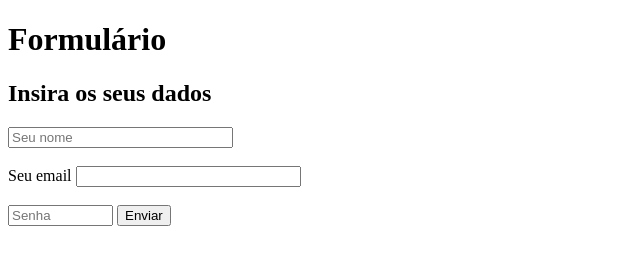
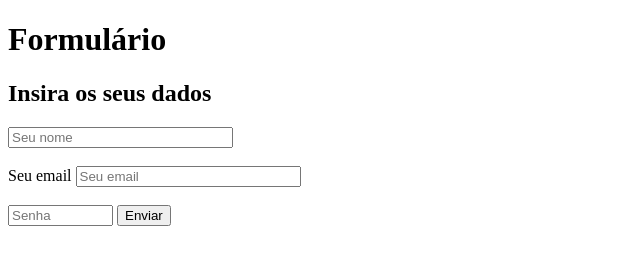
Before and after one commit to coldCoder01/curso_ebac_frontend, a plain HTML site: page index.html in a window 1280 px wide. Shown: the full height of the page, 0-640 px from the left. Drawn offline with Linux system fonts and the light colour scheme.

Commit message:
Alteração no código

```diff
--- a/index.html
+++ b/index.html
@@ -12,7 +12,7 @@
         <input type="text" size="25" placeholder="Seu nome"/><br/>
         <br/>
         <label for="email">Seu email</label>
-        <input type="email" size="25" id="email" name="email"><br/>
+        <input type="email" size="25" id="email" name="email" placeholder="Seu email"><br/>
         <br/>
         <input type="password" size="10" placeholder="Senha"/>
         <input type="submit" value="Enviar"/>
```
